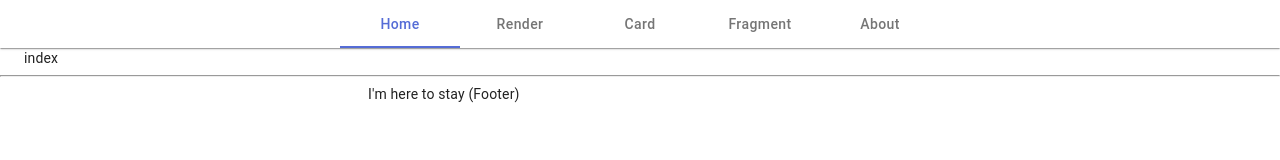
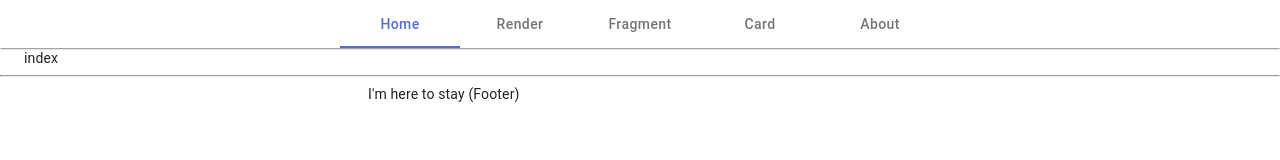
Before and after one commit to hankei6km/image-url-workbench, a Next.js app: page / in a window 1280 px wide. Shown: the top 160 px of the page. Built offline with nearby package versions, Linux system fonts and the light colour scheme.

Commit message:
Change order of tab buttons

```diff
--- a/components/Layout.tsx
+++ b/components/Layout.tsx
@@ -39,8 +39,8 @@ const useStyles = makeStyles((theme) => ({
 const tabLink = [
   { label: 'Home', href: '/' },
   { label: 'Render', href: '/render' },
+  { label: 'Fragment', href: '/fragment' },
   { label: 'Card', href: '/card_gen' },
-  { label: 'Fragment', href: '/fragment' },
   { label: 'About', href: '/about' }
 ];
 
```
